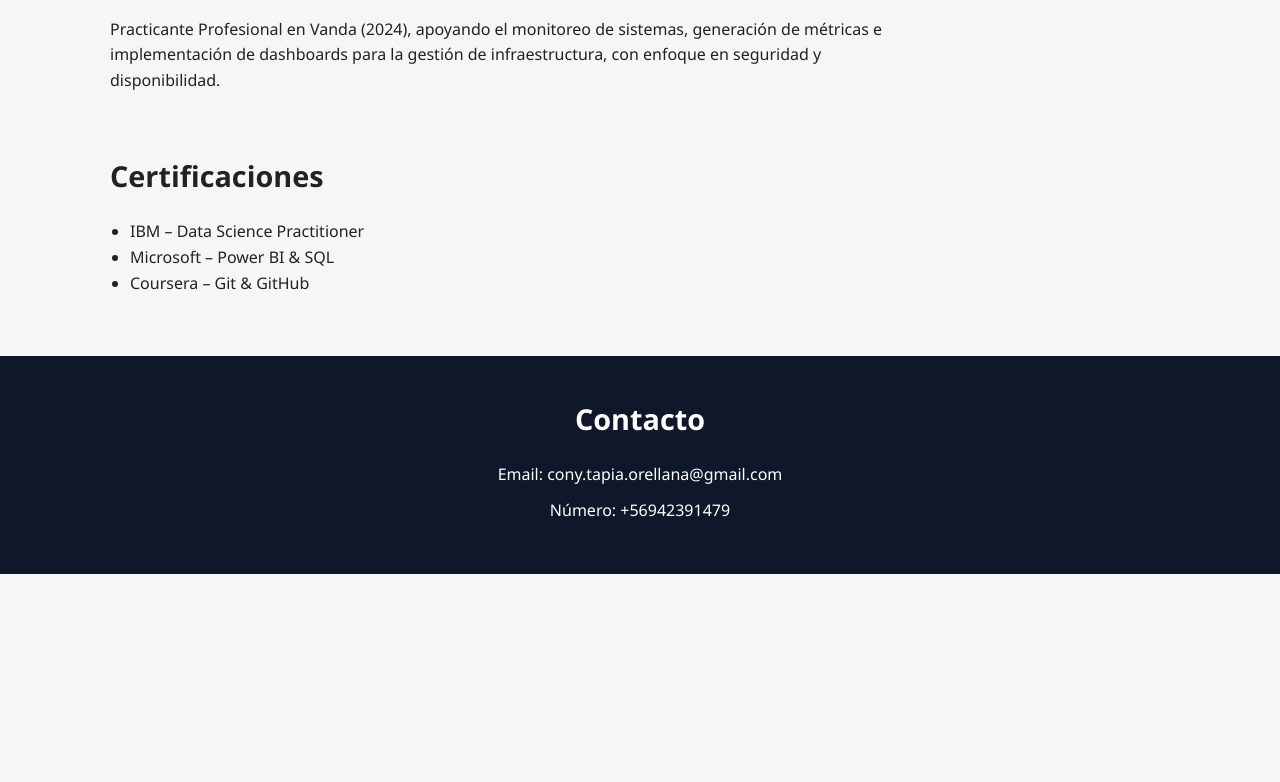
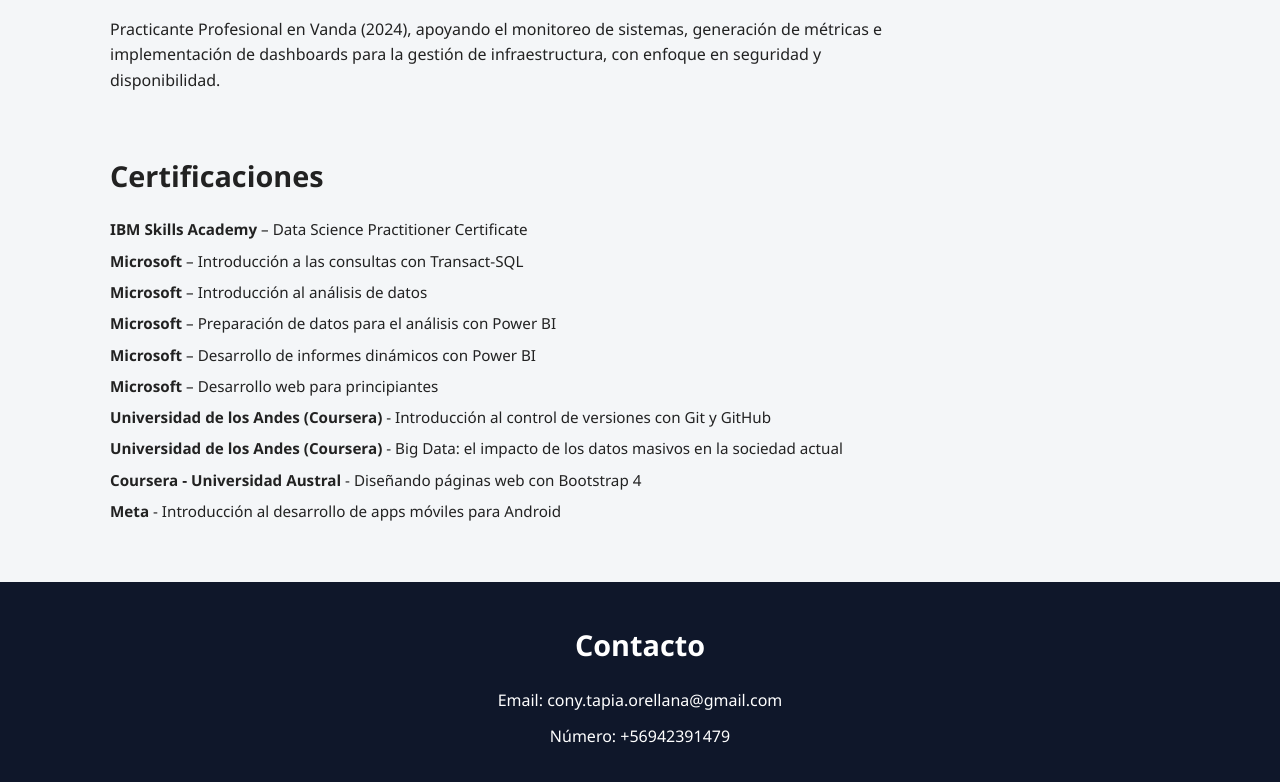
Before and after one commit to ctapia-dev/ctapia-dev.github.io, a plain HTML site: page index.html in a window 1280 px wide. Shown: the part 1620-2402 px from the top of the page. Before the commit the page ends 2194 px from the top, so only its background shows below. Drawn offline with nearby package versions, Linux system fonts and the light colour scheme.

Commit message:
ADD certificaciones

```diff
--- a/css/styles.css
+++ b/css/styles.css
@@ -1,4 +1,3 @@
-/* ================= RESET ================= */
 * {
   margin: 0;
   padding: 0;
@@ -12,7 +11,7 @@
   line-height: 1.6;
 }
 
-/* ================= GENERAL ================= */
+/* general*/
 section {
   max-width: 1100px;
   margin: 0 auto 60px;
@@ -28,7 +27,7 @@
   font-size: 1.8rem;
 }
 
-/* ================= HERO ================= */
+/* hero */
 .hero {
   background: linear-gradient(135deg, #1e293b, #0f172a);
   color: #fff;
@@ -47,7 +46,7 @@
   opacity: 0.9;
 }
 
-/* ================= BUTTONS ================= */
+/* botones */
 .hero-buttons {
   margin-top: 30px;
 }
@@ -69,7 +68,7 @@
   transform: translateY(-2px);
 }
 
-/* ================= LANG SWITCH ================= */
+/*LANG SWITCH  */
 .lang-switch {
   margin-top: 30px;
 }
@@ -89,13 +88,13 @@
   color: #0f172a;
 }
 
-/* ================= ABOUT ================= */
+/* sobre mi*/
 #about p {
   font-size: 1.1rem;
   max-width: 800px;
 }
 
-/* ================= PROJECTS ================= */
+/* proyectos */
 .projects-grid {
   display: grid;
   grid-template-columns: repeat(auto-fit, minmax(280px, 1fr));
@@ -118,7 +117,7 @@
   margin-bottom: 10px;
 }
 
-/* ================= SKILLS ================= */
+/* habilidades */
 .skills-grid {
   display: grid;
   grid-template-columns: repeat(auto-fit, minmax(240px, 1fr));
@@ -166,18 +165,26 @@
   opacity: 0.9;
 }
 
-/* ================= EXPERIENCE ================= */
+/* experiencia */
 #experience p {
   max-width: 800px;
 }
 
-/* ================= CERTIFICATIONS ================= */
-#certifications ul {
-  list-style: disc;
-  padding-left: 20px;
+/* certificaciones */
+.certifications-list {
+  list-style: none;
+  padding-left: 0;
+  margin-top: 15px;
 }
 
-/* ================= CONTACT ================= */
+.certifications-list li {
+  margin-bottom: 10px;
+  font-size: 0.95rem;
+  line-height: 1.4;
+}
+
+
+/* contacto */
 footer {
   background: #0f172a;
   color: #fff;
@@ -189,7 +196,7 @@
   margin-bottom: 10px;
 }
 
-/* ================= RESPONSIVE ================= */
+/* responsive */
 @media (max-width: 768px) {
   .hero h1 {
     font-size: 2.2rem;
@@ -199,13 +206,8 @@
     font-size: 1.2rem;
   }
 }
-/* ================= DARK MODE (Optional) ================= */
-body.dark-mode {
-  background-color: #121212;
-  color: #e0e0e0;
-}
 
-/* ===== SCROLL ANIMATIONS ===== */
+/* animaciones */
 .reveal {
   opacity: 0;
   transform: translateY(30px);
--- a/index.html
+++ b/index.html
@@ -143,10 +143,42 @@
 <!-- certificaciones -->
 <section id="certifications" class="reveal">
   <h3 data-i18n="certifications_title">Certificaciones</h3>
-  <ul>
-    <li>IBM – Data Science Practitioner</li>
-    <li>Microsoft – Power BI & SQL</li>
-    <li>Coursera – Git & GitHub</li>
+
+  <ul class="certifications-list">
+    <li>
+      <strong>IBM Skills Academy</strong> – Data Science Practitioner Certificate
+    </li>
+
+    <li>
+      <strong>Microsoft</strong> – Introducción a las consultas con Transact-SQL
+    </li>
+    <li>
+      <strong>Microsoft</strong> – Introducción al análisis de datos
+    </li>
+    <li>
+      <strong>Microsoft</strong> – Preparación de datos para el análisis con Power BI
+    </li>
+    <li>
+      <strong>Microsoft</strong> – Desarrollo de informes dinámicos con Power BI
+    </li>
+    <li>
+      <strong>Microsoft</strong> – Desarrollo web para principiantes
+    </li>
+
+    <li>
+      <strong>Universidad de los Andes (Coursera)</strong> - Introducción al control de versiones con Git y GitHub
+    </li>
+    <li>
+      <strong>Universidad de los Andes (Coursera)</strong> - Big Data: el impacto de los datos masivos en la sociedad actual
+    </li>
+
+    <li>
+      <strong>Coursera - Universidad Austral</strong> - Diseñando páginas web con Bootstrap 4
+    </li>
+
+    <li>
+      <strong>Meta</strong> - Introducción al desarrollo de apps móviles para Android
+    </li>
   </ul>
 </section>
 
```
